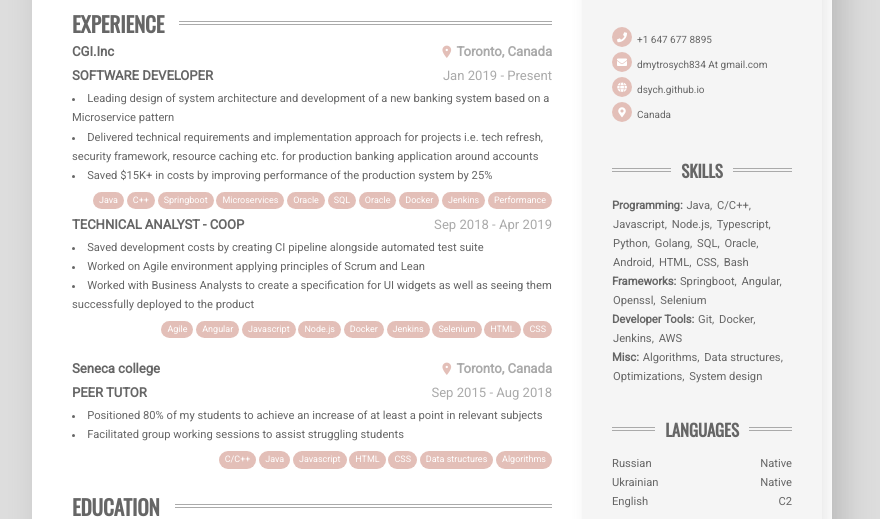
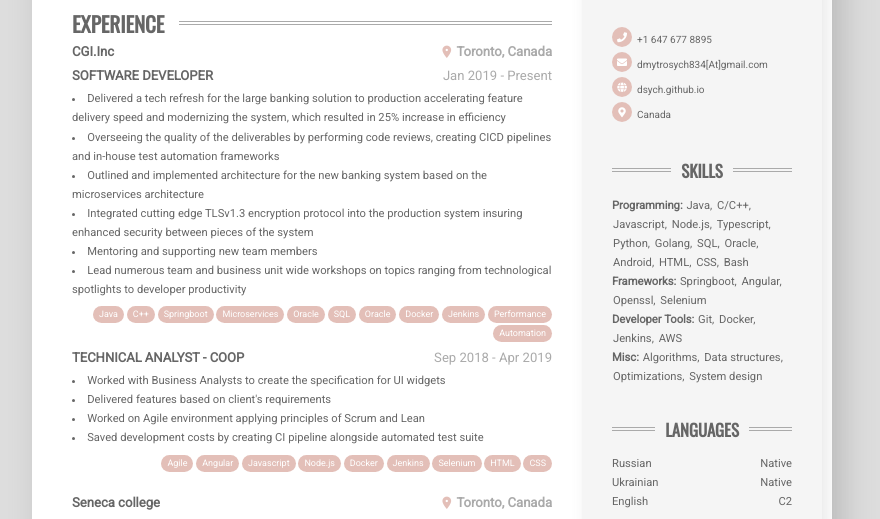
Before and after one commit to dsych/dsych.github.io, a plain HTML site: page index.html in a window 1280 px wide. Shown: the part 263-782 px from the top of the page, without its empty margins (208-1088 px from the left). Drawn offline with nearby package versions, Linux system fonts and the light colour scheme.

Commit message:
deployment

```diff
--- a/index.html
+++ b/index.html
@@ -55,11 +55,17 @@
                     </div>
                     <ul>
 
-                        <li class="experience__bullet">Leading design of system architecture and development of a new banking system based on a Microservice pattern</li>
+                        <li class="experience__bullet">Delivered a tech refresh for the large banking solution to production accelerating feature delivery speed and modernizing the system, which resulted in 25% increase in efficiency</li>
 
-                        <li class="experience__bullet">Delivered technical requirements and implementation approach for projects i.e. tech refresh, security framework, resource caching etc. for production banking application around accounts</li>
+                        <li class="experience__bullet">Overseeing the quality of the deliverables by performing code reviews, creating CICD pipelines and in-house test automation frameworks</li>
 
-                        <li class="experience__bullet">Saved $15K&#43; in costs by improving performance of the production system by 25%</li>
+                        <li class="experience__bullet">Outlined and implemented architecture for the new banking system based on the microservices architecture</li>
+
+                        <li class="experience__bullet">Integrated cutting edge TLSv1.3 encryption protocol into the production system insuring enhanced security between pieces of the system</li>
+
+                        <li class="experience__bullet">Mentoring and supporting new team members</li>
+
+                        <li class="experience__bullet">Lead numerous team and business unit wide workshops on topics ranging from technological spotlights to developer productivity</li>
 
                     </ul>
                     <div class="experience__badges">
@@ -85,6 +91,8 @@
 
                             <li class="experience__badge">Performance</li>
 
+                            <li class="experience__badge">Automation</li>
+
                         </ul>
                     </div>
                 </div>
@@ -98,11 +106,13 @@
                     </div>
                     <ul>
 
-                        <li class="experience__bullet">Saved development costs by creating CI pipeline alongside automated test suite</li>
+                        <li class="experience__bullet">Worked with Business Analysts to create the specification for UI widgets</li>
+
+                        <li class="experience__bullet">Delivered features based on client&#39;s requirements</li>
 
                         <li class="experience__bullet">Worked on Agile environment applying principles of Scrum and Lean</li>
 
-                        <li class="experience__bullet">Worked with Business Analysts to create a specification for UI widgets as well as seeing them successfully deployed to the product</li>
+                        <li class="experience__bullet">Saved development costs by creating CI pipeline alongside automated test suite</li>
 
                     </ul>
                     <div class="experience__badges">
@@ -163,6 +173,10 @@
 
                             <li class="experience__badge">Javascript</li>
 
+                            <li class="experience__badge">Android</li>
+
+                            <li class="experience__badge">.NET</li>
+
                             <li class="experience__badge">HTML</li>
 
                             <li class="experience__badge">CSS</li>
@@ -222,7 +236,7 @@
         </li>
 
         <li class="contact__item">
-            <i class="fas fa-envelope"></i><span>dmytrosych834 At gmail.com</span>
+            <i class="fas fa-envelope"></i><span>dmytrosych834[At]gmail.com</span>
         </li>
 
         <li class="contact__item">
```
